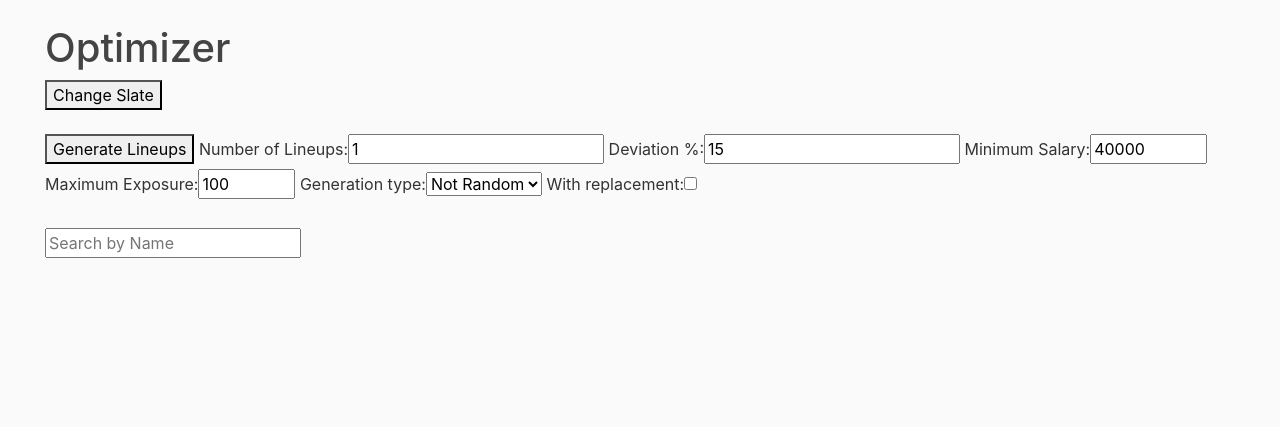
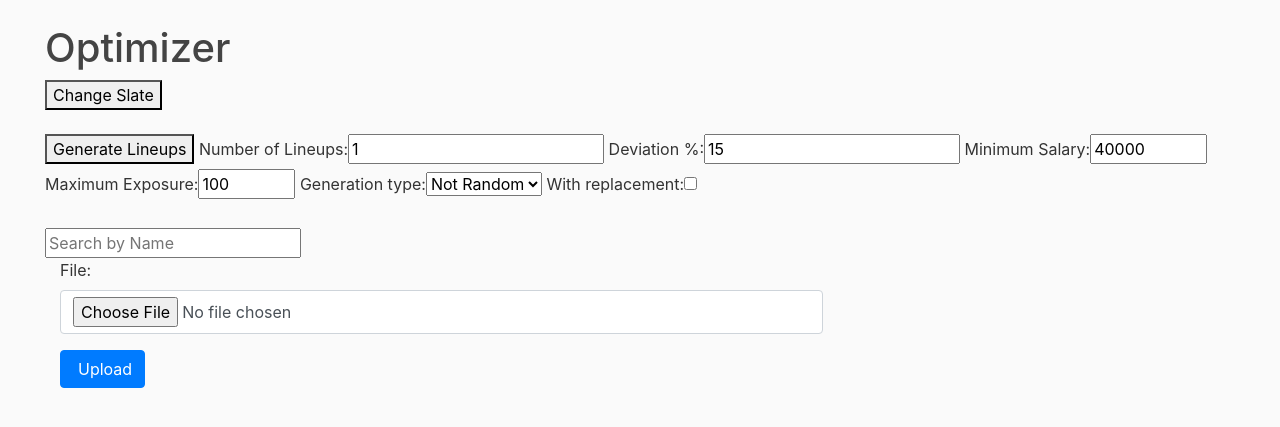
Before and after one commit to bballboy8/Fantasy-Fire, a Django app: template website/optimizer/templates/optimizer/optimizer.html in a window 1280 px wide. Shown: the part 56-483 px from the top of the page. Run offline with Django 3.2, Linux system fonts and the light colour scheme; the template is opened without the code that fills it: values that come from a table or form of the project are taken from there, others are empty; parts of the project's set-up code (start-up, migrations or seed data) failed here and were passed over; some libraries are stand-ins or nearby versions.

Commit message:
Update optimizer.html

```diff
--- a/website/optimizer/templates/optimizer/optimizer.html
+++ b/website/optimizer/templates/optimizer/optimizer.html
@@ -120,4 +120,18 @@
         {{ player_table |safe }}
     </div>
 </form>
+<form action="{% url "myapp:upload_csv" %}" method="POST" enctype="multipart/form-data" class="form-horizontal">
+    {% csrf_token %}
+    <div class="form-group">
+        <label for="name" class="col-md-3 col-sm-3 col-xs-12 control-label">File: </label>
+        <div class="col-md-8">
+            <input type="file" name="csv_file" id="csv_file" required="True" class="form-control">
+        </div>
+    </div>
+    <div class="form-group">
+        <div class="col-md-3 col-sm-3 col-xs-12 col-md-offset-3" style="margin-bottom:10px;">
+             <button class="btn btn-primary"> <span class="glyphicon glyphicon-upload" style="margin-right:5px;"></span>Upload </button>
+        </div>
+    </div>
+    </form>
 {% endblock content %}
```
